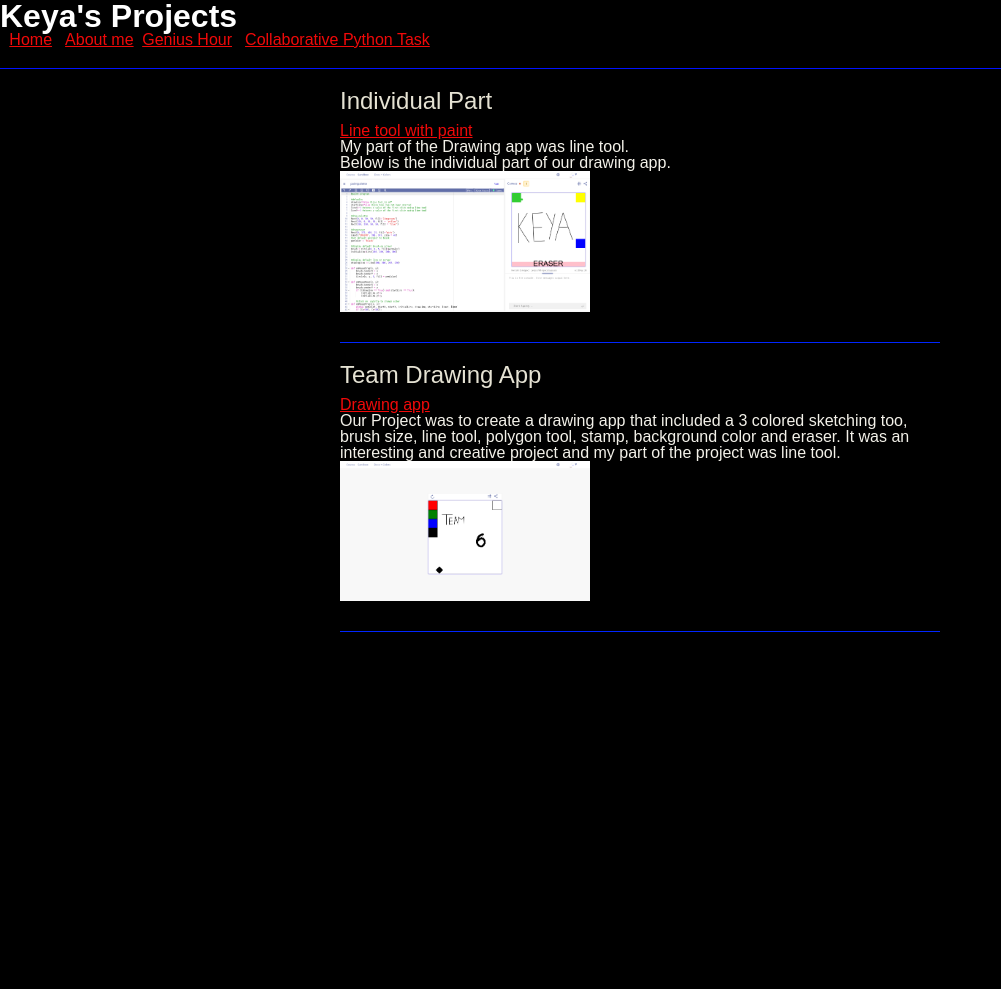
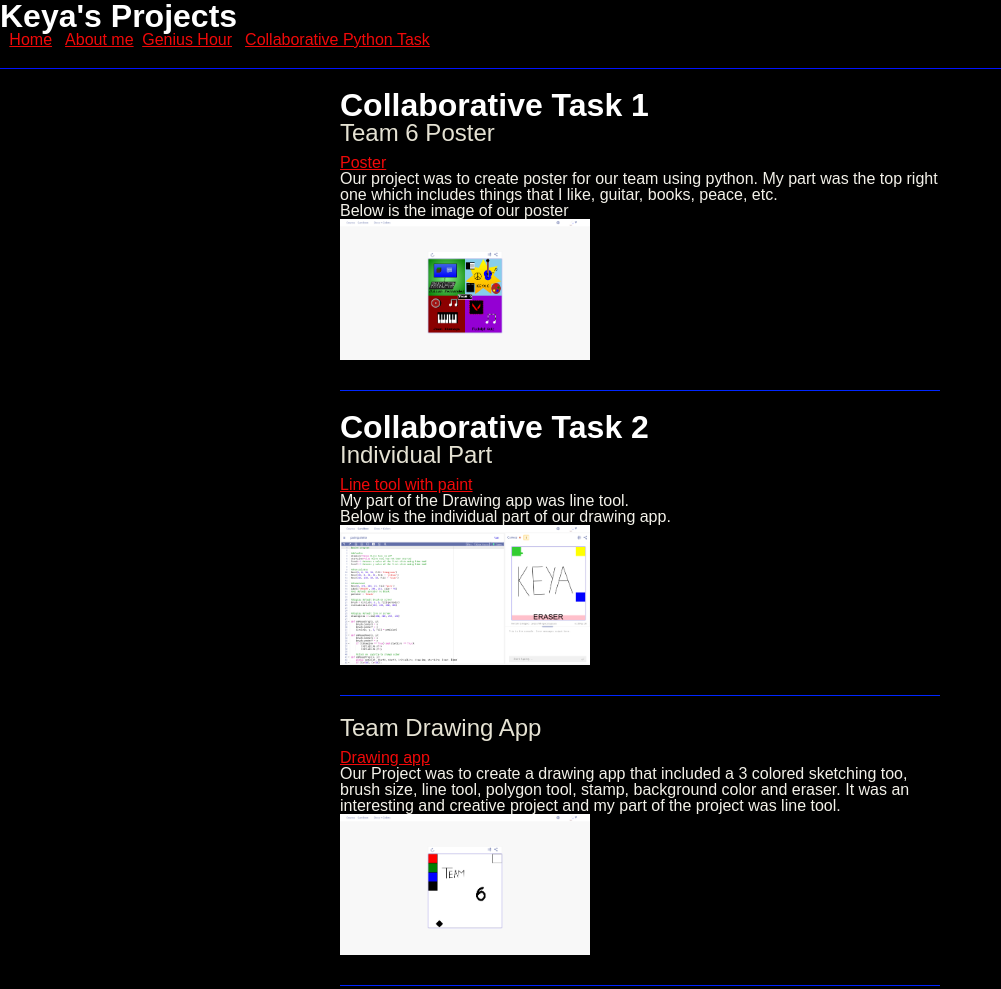
Before and after one commit to KeyaChand2020/ap-cs-keyaproject, a plain HTML site: page python.html in a window 1280 px wide. Shown: the whole page, without its empty margins (0-1001 px from the left). Before the commit the page ends 800 px from the top, so only its background shows below. Drawn offline with Linux system fonts and the light colour scheme.

Commit message:
Update python.html

```diff
--- a/python.html
+++ b/python.html
@@ -26,9 +26,25 @@
   </header>
 
   <div id="project-container">
+    <!-- Start of project template -->
+    <div class="project">
+      <h1 style="color:white">Collaborative Task 1</h1>
+      <h2 style="color:#E5E2D3">Team 6 Poster</h2>
+      <p><a href="https://academy.cs.cmu.edu/sharing/blueVioletDog5917">Poster</a></p>
+      <p style="color:#F3F1E9">Our project was to create poster for our team using python. My part was the top right one which includes things that I like, guitar, books, peace, etc. <Br> Below is the image of our poster</p>
+      <img src="poster.png" alt="poster" />
+      <div class="clear"></div>
+    </div>
+    <!-- End of project template -->
+
+
+
+
+
 
     <!-- Start of project template -->
     <div class="project">
+      <h1 style="color:white">Collaborative Task 2</h1>
       <h2 style="color:#E5E2D3">Individual Part</h2>
       <p><a href="https://academy.cs.cmu.edu/sharing/mintCreamPig2589">Line tool with paint</a></p>
       <p style="color:#F3F1E9">My part of the Drawing app was line tool. <Br> Below is the individual part of our drawing app.</p>
```
